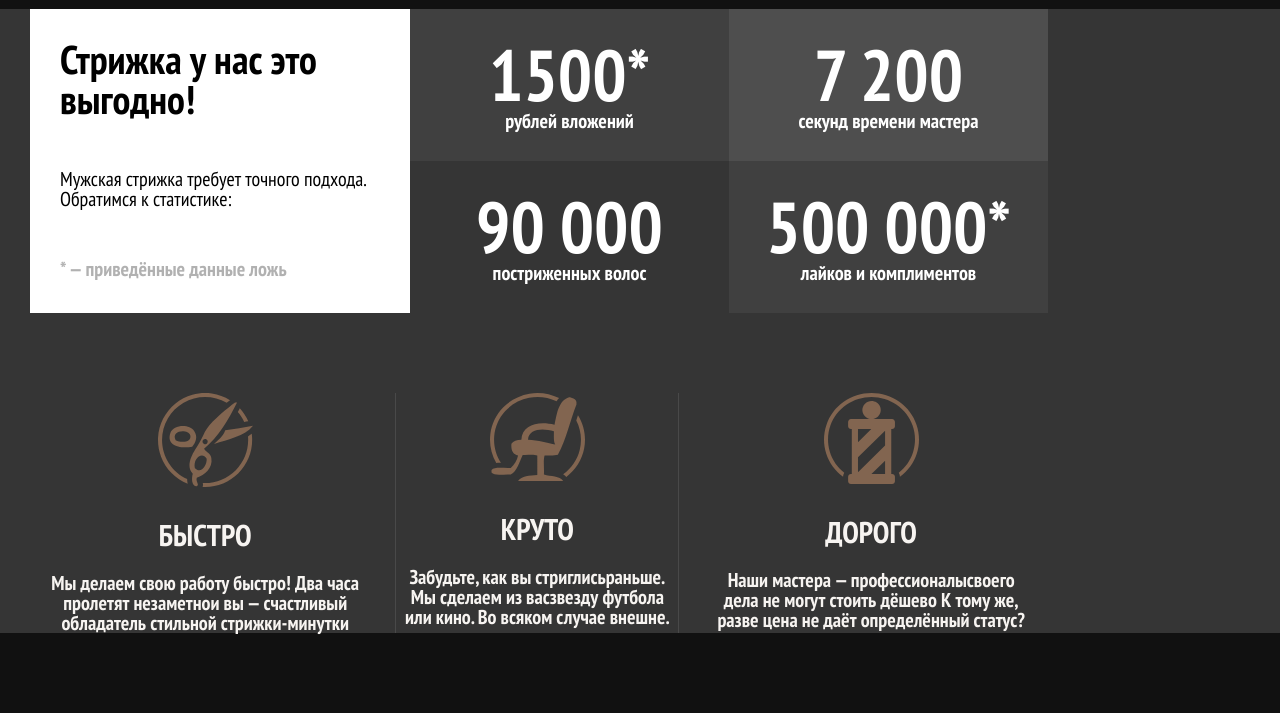
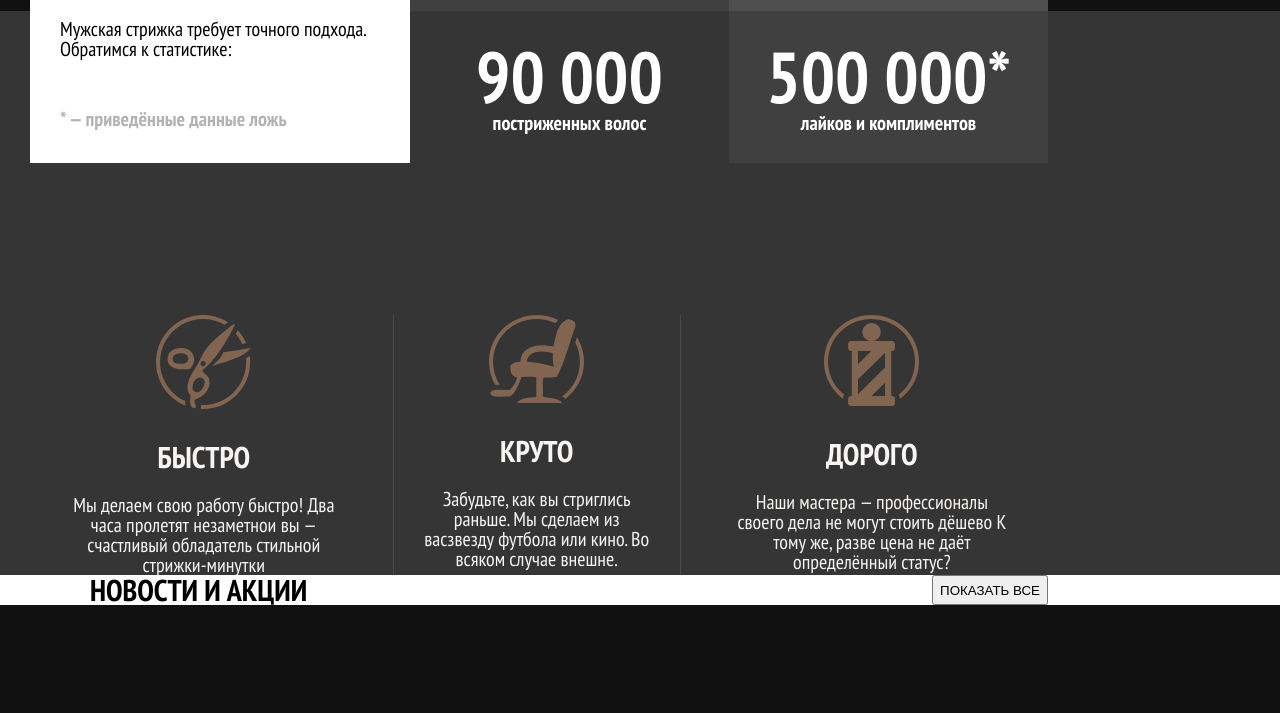
Before and after one commit to Churchinruins/Starte, a plain HTML site: page index.html in a window 1280 px wide. Shown: the part 722-1435 px from the top of the page. After the commit the page ends 1331 px from the top, so only its background shows below. Drawn offline with Linux system fonts and the light colour scheme.

Commit message:
bugfix:change class

```diff
--- a/css/style.css
+++ b/css/style.css
@@ -35,39 +35,40 @@ body {
     font-family: "PT Sans Narrow", sans-serif;
     font-weight: 700;
     color: #fff;
-    background-color:#111;
-    background-image: url(/img/back-fon.jpg);
+    background-color: #111;
     background-repeat: no-repeat;
     background-size: cover;
 }
 
-
 .main-header {
     display: flex;
-    flex-wrap: wrap;
     max-width: 960px;
 }
- .header-list {
+
+.header__list {
     display: flex;
+    flex-wrap: wrap;
 }
 
- .header-link {
+.header__link {
     margin-right: 80px;
     font-size: 18px;
     line-height: 70px;
 }
 
 .open {
-    margin-left: 70px;
+    margin-left: 10px;
     font-size: 18px;
     line-height: 70px;
 
 }
 
- .logo-beard_img {
-    display: block;
-    margin-left: auto;
-    margin-right: auto;
+.login {
+    margin-left: 60px;
+}
+
+.logo-beard {
+    text-align: center;
     margin-top: 108px;
 }
 
@@ -81,15 +82,28 @@ body {
     display: flex;
     max-width: 1018px;
     width: 100%;
+    transform: translateY(-50%);
 }
 
 .main-left {
-    height: auto;
     width: 100%;
     max-width: 320px;
     padding: 30px;
     background-color: #fff;
     color: #000;
+    position: relative;
+}
+
+
+.main-all ::after {
+    position: absolute;
+    left: -23px;
+    top: 37px;
+    content: '';
+    width: 0;
+    height: 0;
+    border-left: 23px solid transparent;
+    border-top: 23px solid #fff;
 }
 
 .static {
@@ -129,7 +143,8 @@ flex-wrap: wrap;
     font-size: 72px;
 }
 
-.numbers-block:nth-child(1), .numbers-block:nth-child(4) {
+.numbers-block:nth-child(1),
+.numbers-block:nth-child(4) {
     background-color: #404040;
 }
 
@@ -140,32 +155,46 @@ flex-wrap: wrap;
 .description {
     max-width: 1018px;
     width: 100%;
-    margin: 80px 0;
-}
-
-.description-wrapper {
     display: flex;
 }
 
-.description-wrapper_foot {
-    margin-left: 15px;
-    margin-right: 15px;
+.description__wrapper-foot {
+    margin: 0 15px;
+    padding: 0 25px 0;
     text-align: center;
+    font-size: 20px;
     color: #f7f4f1;
-    font-size: 20px;
 }
 
-.description-wrapper_foot:nth-child(2) {
+.description__wrapper-foot:nth-child(2) {
     border-left: 1px solid #494949;
     border-right: 1px solid #494949;
 }
 
-.description-text {
-
+.description__title {
+    margin: 30px 0px 23px;
+    font-size: 30px;
 }
 
-.description-title {
-    margin: 30px 6px 23px;
+.description__span {
+    font-weight: 400;
+}
+
+.news {
+    width: 100%;
+    background-color: #fff;
+}
+
+.news__title {
+    max-width: 1018px;
+    display: flex;
+    justify-content: space-between;
+}
+
+.news__title-text {
+    margin-left: 60px;
     font-size: 30px;
-    text-transform: uppercase;
+    color: #000;
 }
+
+.news-button {}
--- a/index.html
+++ b/index.html
@@ -1,50 +1,53 @@
 <!DOCTYPE html>
 <html lang="en">
+
 <head>
     <meta charset="UTF-8">
     <meta name="viewport" content="width=device-width, initial-scale=1.0">
     <link rel="preconnect" href="https://fonts.googleapis.com">
     <link rel="preconnect" href="https://fonts.gstatic.com" crossorigin>
-    <link rel="stylesheet" href="https://fonts.googleapis.com/css2?family=PT+Sans+Narrow:wght@400;700&display=swap" >
+    <link rel="stylesheet" href="https://fonts.googleapis.com/css2?family=PT+Sans+Narrow:wght@400;700&display=swap">
     <link rel="stylesheet" href="css/reset.css">
     <link rel="stylesheet" href="css/style.css">
     <title>Barbershopo</title>
 </head>
+
 <body>
     <header class="header">
         <div class="container">
             <div class="main-header">
-                <nav class="header-wrapper">
-                    <ul class="header-list">
-                        <li class="header-item">
-                            <a class="header-link" href="#">ГЛАВНАЯ</a>
+                <nav class="header__wrapper">
+                    <ul class="header__list">
+                        <li class="header__item">
+                            <a class="header__link" href="#">ГЛАВНАЯ</a>
                         </li>
-                        <li class="header-item">
-                            <a class="header-link" href="#">НАШИ РАБОТЫ</a>
+                        <li class="header__item">
+                            <a class="header__link" href="#">НАШИ РАБОТЫ</a>
                         </li>
-                        <li class="header-item">
-                            <a class="header-link" href="#">ЗАПИСАТЬСЯ</a>
-                        </li class="header-item">
-                        <li class="header-item">
-                            <a class="header-link" href="#">КОНТАКТЫ</a>
+                        <li class="header__item">
+                            <a class="header__link" href="#">ЗАПИСАТЬСЯ</a>
+                        </li class="header__item">
+                        <li class="header__item">
+                            <a class="header__link" href="#">КОНТАКТЫ</a>
                         </li>
-                        <li class="header-item">
-                            <a class="header-link" href="#">HTML ACADEMY</a>
+                        <li class="header__item">
+                            <a class="header__link" href="#">HTML ACADEMY</a>
                         </li>
                     </ul>
                 </nav>
                 <div class="login">
-                    <a href="#" class="open"><img src="/img/login icon.svg">ВОЙТИ</a>
+                    <img src="/img/login-icon.svg" alt="лого">
+                    <a href="#" class="open">ВОЙТИ</a>
                 </div>
             </div>
         </div>
+
     </header>
     <div class="logo-beard">
-        <img class="logo-beard_img" src="/img/logo.svg" alt="">
+        <img class="logo-beard__img" src="/img/logo.svg" alt="">
     </div>
 
-
-      <main class="main" >
+    <main class="main">
         <div class="container">
             <div class="main-all">
                 <div class="main-left">
@@ -52,54 +55,58 @@
                     <span class="static-info">Мужская стрижка требует точного подхода. Обратимся к статистике:</span>
                     <span class="static-false">* — приведённые данные ложь</span>
                 </div>
-
-                    <div class="main-right">
                 <div class="statistics">
-                            <span class="numbers-block">1500* <p class="numbers-item"> рублей вложений</p></span>
-                            <span class="numbers-block">7 200 <p class="numbers-item">секунд времени мастера </p> </span>
-                            <span class="numbers-block">90 000 <p class="numbers-item">постриженных волос</p> </span>
-                            <span class="numbers-block">500 000* <p class="numbers-item"> лайков и комплиментов </p></span>
-                        </div>
+                    <p class="numbers-block">1500* <span class="numbers-item"> рублей вложений</span></p>
+                    <p class="numbers-block">7 200 <span class="numbers-item">секунд времени мастера </span> </p>
+                    <p class="numbers-block">90 000 <span class="numbers-item">постриженных волос</span> </p>
+                    <p class="numbers-block">500 000* <span class="numbers-item"> лайков и комплиментов </span></p>
                 </div>
             </div>
 
             <div class="description">
-                    <div class="description-wrapper">
-                        <div class="description-wrapper_foot">
+                <div class="description__wrapper-foot">
                     <img src="/img/desc-icon1.svg" alt="#" class="description-img">
-                            <div class="description-text">
-                                <h2 class="description-title">БЫСТРО</h2>
-                                <span class="description-span">Мы делаем свою работу быстро!
+                    <div class="description__text">
+                        <h2 class="description__title">БЫСТРО</h2>
+                        <p class="description__span">Мы делаем свою работу быстро!
                             Два часа пролетят незаметнои вы — счастливый
-                                     обладатель стильной стрижки-минутки</span>
+                            обладатель стильной стрижки-минутки</p>
                     </div>
                 </div>
-                        <div class="description-wrapper_foot">
+                <div class="description__wrapper-foot">
                     <img src="/img/desc-icon2.svg" alt="#" class="description-img">
-                            <div class="description-text">
-                                <h2 class="description-title">КРУТО</h2>
-                                <span class="description-span">Забудьте, как вы стриглисьраньше.
+                    <div class="description__text">
+                        <h2 class="description__title">КРУТО</h2>
+                        <p class="description__span">Забудьте, как вы стриглись раньше.
                             Мы сделаем из васзвезду футбола или кино.
-                                    Во всяком случае внешне.</span>
+                            Во всяком случае внешне.</p>
                     </div>
                 </div>
-                        <div class="description-wrapper_foot">
+                <div class="description__wrapper-foot">
                     <img src="/img/desc-icon3.svg" alt="#" class="description-img">
                     <div class="description-text">
-                                <h2 class="description-title">ДОРОГО</h2>
-                                <span class="description-span">Наши мастера — профессионалысвоего
+                        <h2 class="description__title">ДОРОГО</h2>
+                        <p class="description__span">Наши мастера — профессионалы своего
                             дела не могут стоить дёшево
-                                     К тому же, разве цена не даёт определённый статус?</span>
+                            К тому же, разве цена не даёт определённый статус?</p>
                     </div>
                 </div>
-
             </div>
         </div>
+    </main>
 
+    <div class="news">
+        <div class="container">
+            <div class="news__title">
+                <h1 class="news__title-text">НОВОСТИ И АКЦИИ</h1>
+                <button class="news-button">ПОКАЗАТЬ ВСЕ</button>
             </div>
-    </main>
+            <div class="news__item"></div>
+        </div>
+    </div>
 
 
     <script src="js/main.js"></script>
 </body>
+
 </html>
```
Also changed, not shown: img/login-icon.svg (renamed from img/login icon.svg). Lines whose indentation alone changed are shown as unchanged.
